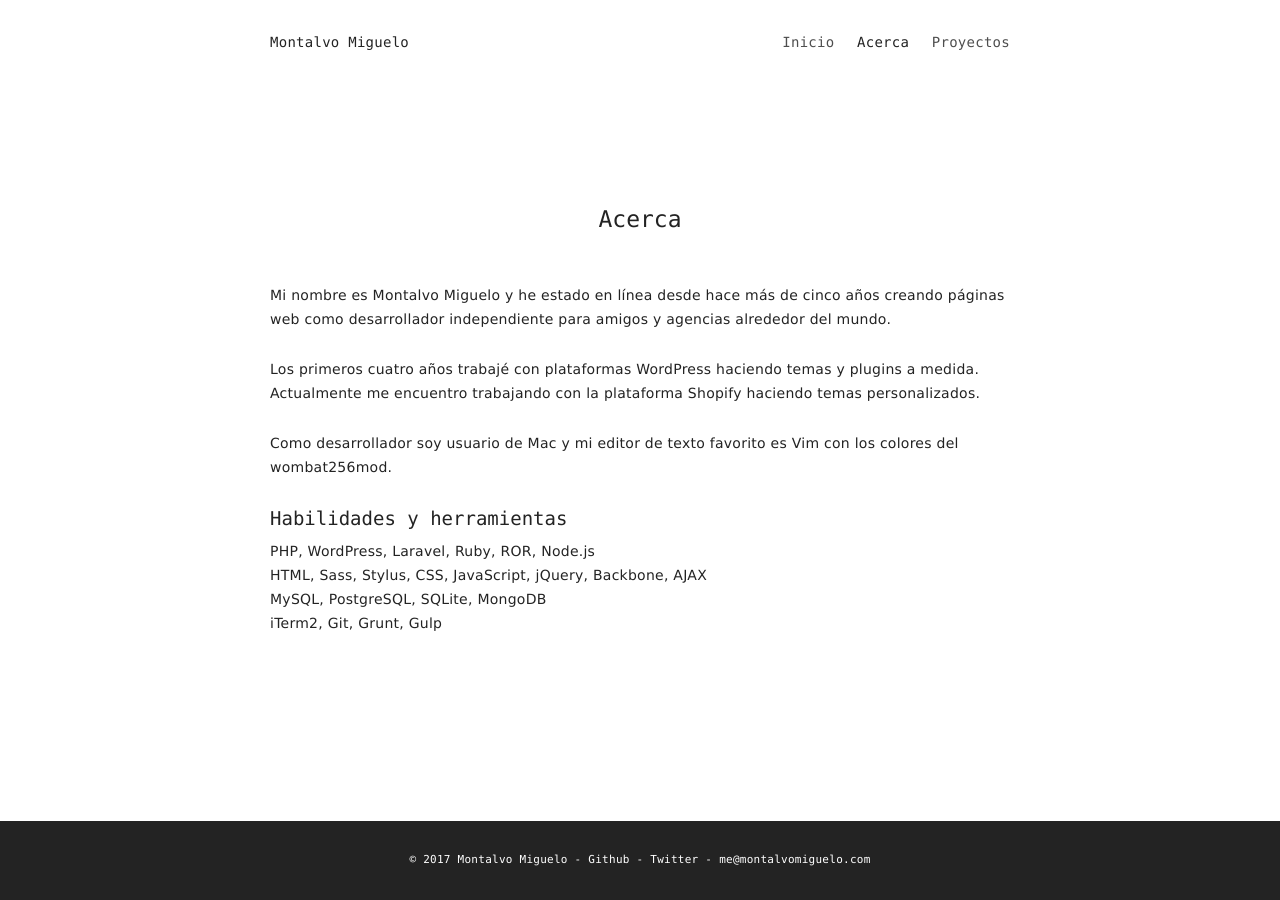
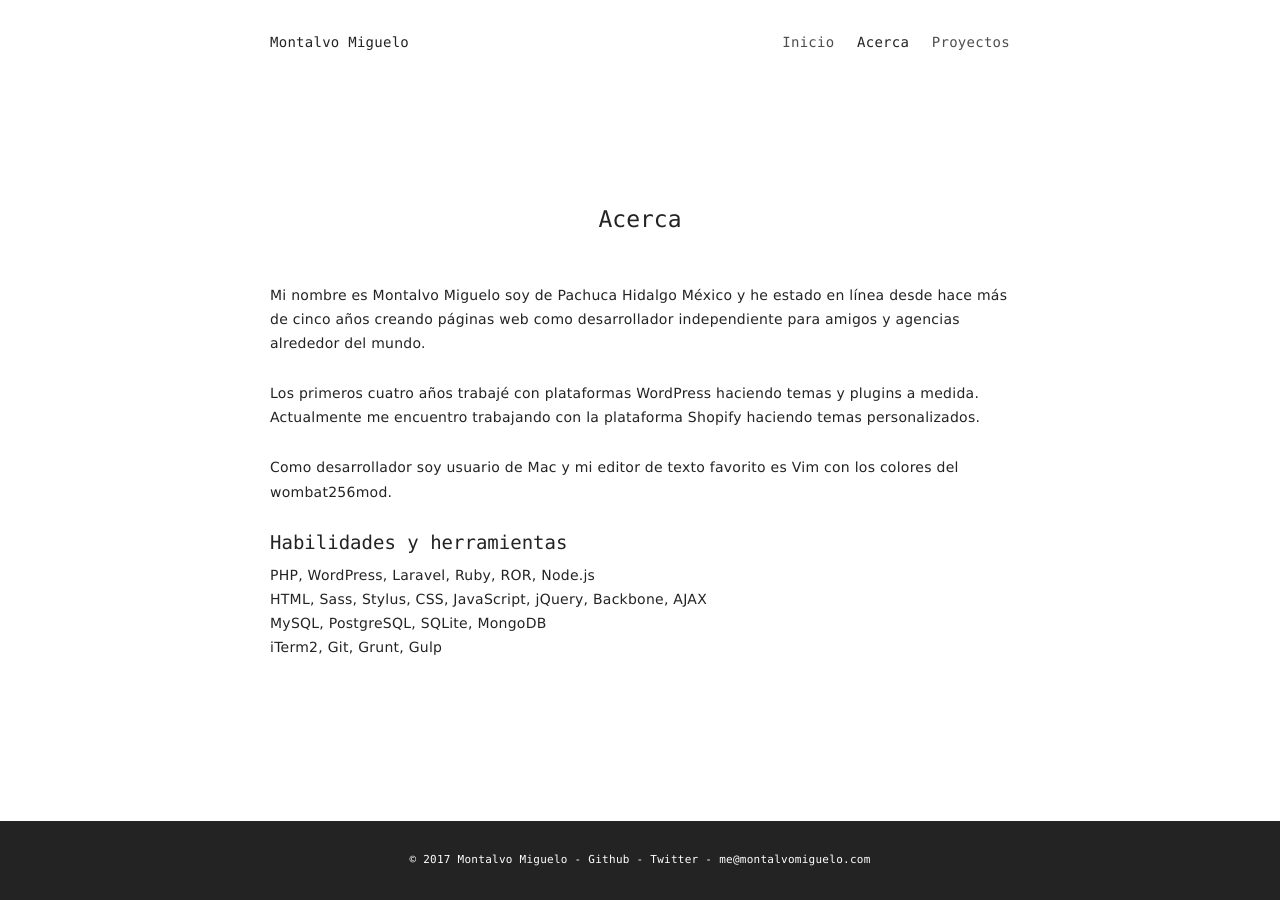
Before and after one commit to montalvomiguelo/montalvomiguelo.github.io, a Jekyll site: the page built from acerca.md, in a window 1280 px wide. Built offline with Jekyll 4.4.1, drawn with Linux system fonts in a browser that asks for light colours.

Commit message:
update acerca

```diff
--- a/acerca.md
+++ b/acerca.md
@@ -3,9 +3,9 @@ title: Acerca
 permalink: /acerca/
 ---
 
-Mi nombre es Montalvo Miguelo y he estado en línea desde hace más de cinco años
-creando páginas web como desarrollador independiente para amigos y agencias
-alrededor del mundo.
+Mi nombre es Montalvo Miguelo soy de Pachuca Hidalgo México y he estado en línea
+desde hace más de cinco años creando páginas web como desarrollador independiente
+para amigos y agencias alrededor del mundo.
 
 Los primeros cuatro años trabajé con plataformas WordPress haciendo temas y
 plugins a medida. Actualmente me encuentro trabajando con la plataforma
```
